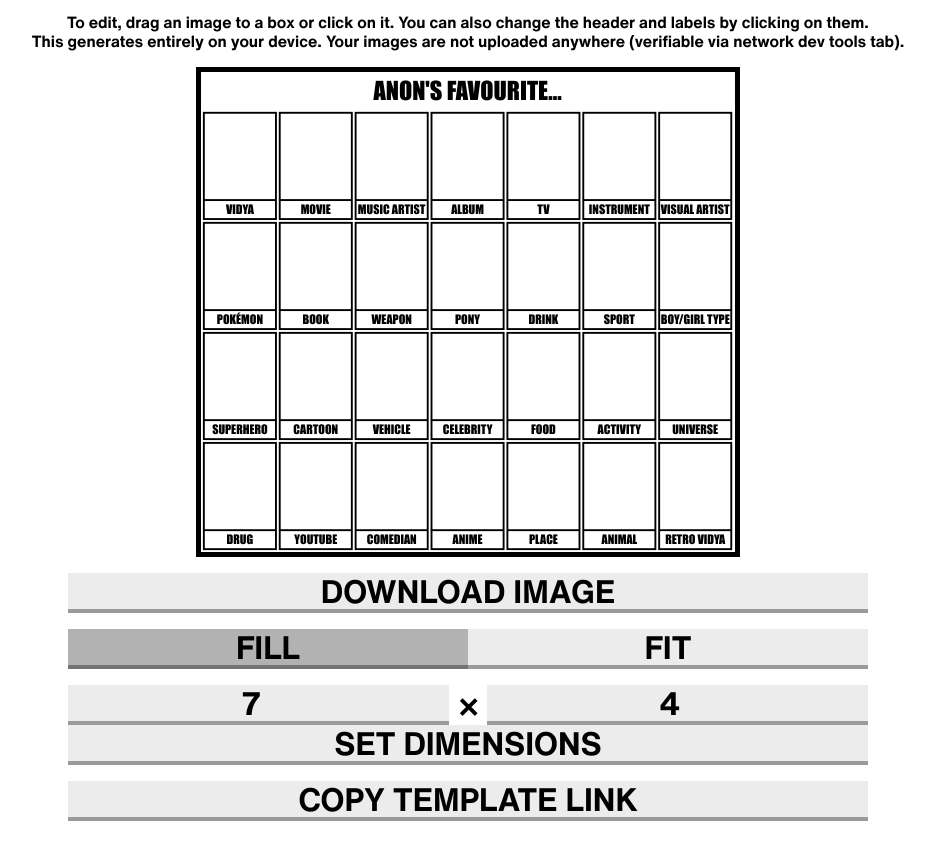
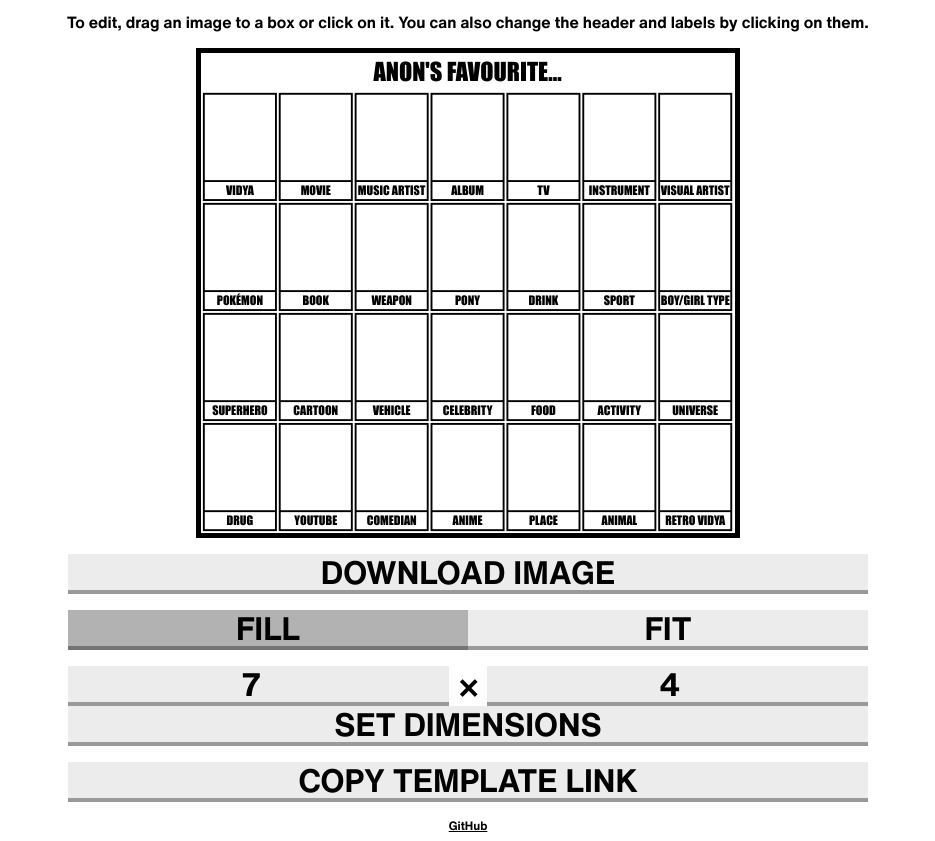
Before and after one commit to xyl-sh/favs-chart, a website: page src/index.html in a window 1280 px wide. Shown: the part 78-919 px from the top of the page, without its empty margins (172-1107 px from the left). Drawn offline with Linux system fonts and the light colour scheme.

Commit message:
feat: add footer with GitHub link and clean up text

```diff
--- a/src/index.html
+++ b/src/index.html
@@ -47,10 +47,6 @@
 				To edit, drag an image to a box or click on it. You can also change the
 				header and labels by clicking on them.
 			</p>
-			<p>
-				This generates entirely on your device. Your images are not uploaded
-				anywhere (verifiable via network dev tools tab).
-			</p>
 		</div>
 		<svg spellcheck="false" xmlns="http://www.w3.org/2000/svg">
 			<rect></rect>
@@ -81,6 +77,9 @@
 			</div>
 			<button id="template-button">Copy Template Link</button>
 		</div>
+		<footer>
+			<a href="https://github.com/xyl-sh/favs-chart" target="_blank">GitHub</a>
+		</footer>
 		<dialog id="slot-modal">
 			<div id="modal-bounds">
 				<div id="modal-header">
@@ -98,7 +97,7 @@
 						type="file"
 						accept="image/*"
 					/>
-					<label for="select-file" class="fileInput">Select File</label>
+					<label for="select-file">Select File</label>
 					<div class="input-group">
 						<input
 							placeholder="TYPE HERE..."
--- a/src/resources/main.css
+++ b/src/resources/main.css
@@ -12,6 +12,14 @@ body {
 
 	font-family: HelveticaNowText-Bold, sans-serif;
 	text-align: center;
+}
+
+footer {
+	font-size: .75rem;
+}
+
+a {
+	color: unset;
 }
 
 h1 {
```
